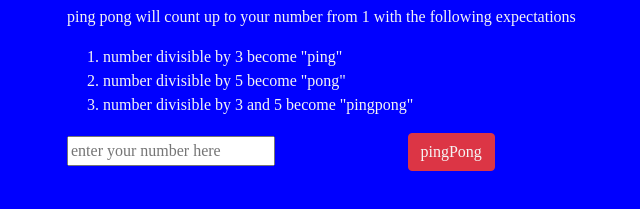
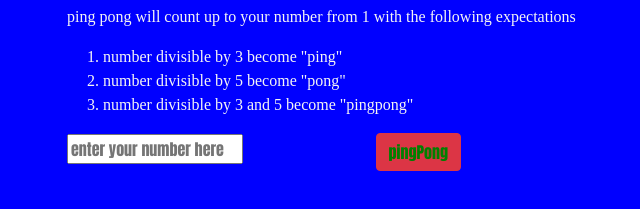
Before and after one commit to victorwaswa/ping-pong, a plain HTML site: page index.html in a window 1280 px wide. Shown: the part 139-348 px from the top of the page, without its empty margins (61-701 px from the left). Drawn offline with nearby package versions, Linux system fonts and the light colour scheme.

Commit message:
changed the font family on my buttons

```diff
--- a/css/styles.css
+++ b/css/styles.css
@@ -15,3 +15,8 @@ body{
     font-family: sans-serif;
     color: aqua;
 }
+#ro{
+    color:green;
+    font-family: Impact, Haettenschweiler, 'Arial Narrow Bold', sans-serif;
+    margin-left:10%;
+}
--- a/index.html
+++ b/index.html
@@ -17,8 +17,8 @@
             <li id="row">number divisible by 5 become "pong" </li>
             <li id="row">number divisible by 3 and 5 become "pingpong"</li>
         </ol>
-        <p> <input id="row" type="number" name="number" placeholder="enter your number here" required/>
-            <button id="row" type="submit" class="btn btn-danger">pingPong</button></p>
+        <p> <input id="ro" type="number" name="number" placeholder="enter your number here" required/>
+            <button id="ro" type="submit" class="btn btn-danger">pingPong</button></p>
 
     </body>
 </html>
```
